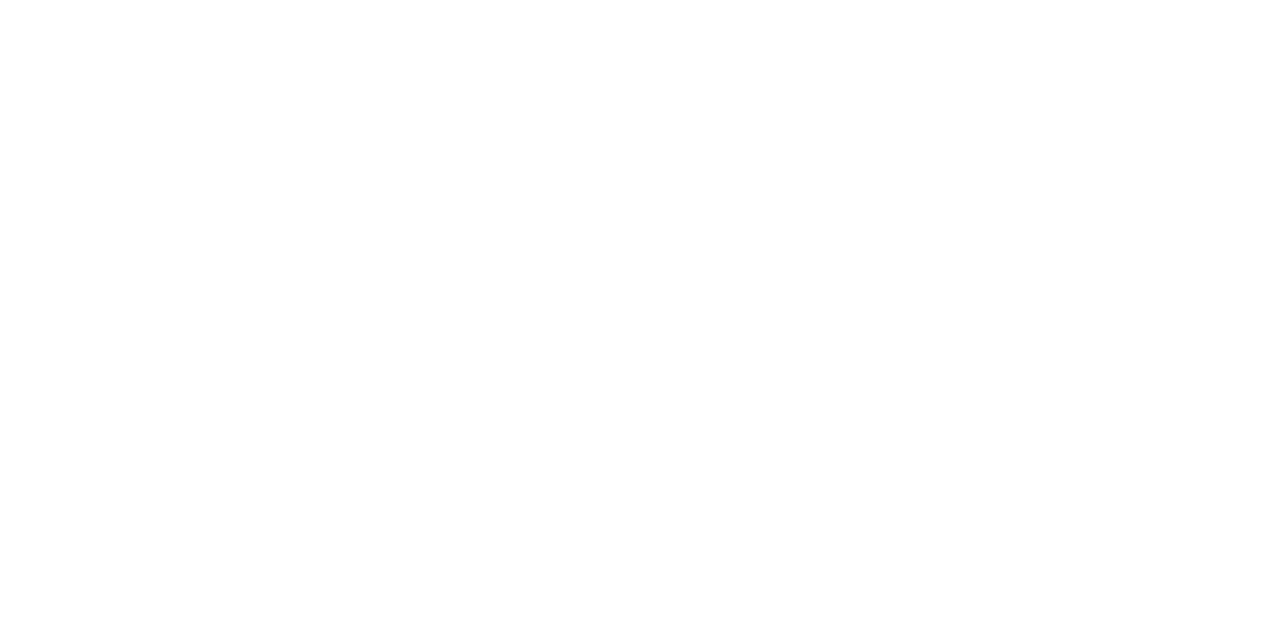
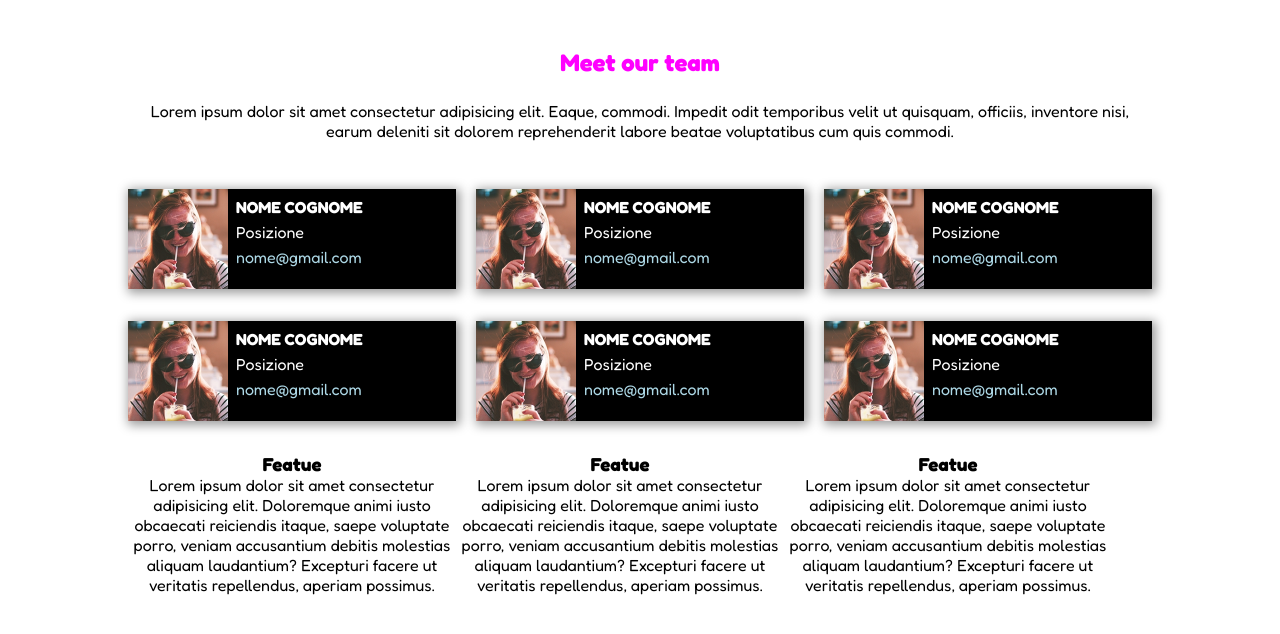
Before and after one commit to olgas-class/css-cards-correzione, a plain HTML site: page index.html in a window 1280 px wide. Drawn offline with Linux system fonts and the light colour scheme.

Commit message:
Add: layout completed

```diff
--- a/css/style.css
+++ b/css/style.css
@@ -0,0 +1,103 @@
+/* RESET */
+* {
+    margin: 0;
+    padding: 0;
+    box-sizing: border-box;
+}
+
+img {
+    max-width: 100%;
+}
+
+/* COMMON */
+body {
+    font-family: 'Fredoka', sans-serif;
+}
+
+/* Layout */
+.container {
+    max-width: 1100px;
+    width: 80%;
+    margin: 0 auto;
+    /* DEBUG */
+    /* background-color: lightcoral; */
+}
+
+/* .row {
+    border: 2px solid blue;
+} */
+
+.col {
+    /* border: 2px solid red; */
+    float: left;
+    width: calc((100% / 3) - (40px / 3));
+    /* padding: 1rem; */
+    /* margin: 0 20px; */
+}
+
+.col.middle {
+    margin: 0 20px;
+}
+
+
+.clearfix::after {
+    content: "";
+    display: table;
+    clear: both;
+}
+
+/* Utilities */
+.py-3 {
+    padding: 3rem 0;
+}
+
+.mb-3 {
+    margin-bottom: 3rem;
+}
+
+.mb-2 {
+    margin-bottom: 2rem;
+}
+
+.text-center {
+    text-align: center;
+}
+
+/* MAIN  */
+.section-title {
+    color: fuchsia;
+    margin-bottom: 1em;
+}
+
+/* Card */
+.card {
+    background-color: black;
+    color: white;
+    box-shadow: 2px 2px 10px 2px rgb(0,0,0,.4);
+}
+
+.card img {
+    width: 100px;
+    float: left;
+}
+
+.card .content {
+    width: calc(100% - 100px);
+    float: left;
+    padding: .5rem;
+}
+
+.card .title {
+    text-transform: uppercase;
+    font-size: 1rem;
+    margin-bottom: .3rem;
+}
+
+.card .position {
+    margin-bottom: .3rem;
+}
+
+.card .email {
+    text-decoration: none;
+    color: lightblue;
+}
--- a/index.html
+++ b/index.html
@@ -16,6 +16,109 @@
     <link rel="stylesheet" href="css/style.css">
 </head>
 <body>
+    <!-- Main -->
+    <main>
+        <div class="container py-3">
+            <section>
+                <h2 class="section-title text-center">Meet our team</h2>
+                <p class="text-center mb-3">Lorem ipsum dolor sit amet consectetur adipisicing elit. Eaque, commodi. Impedit odit temporibus velit ut quisquam, officiis, inventore nisi, earum deleniti sit dolorem reprehenderit labore beatae voluptatibus cum quis commodi.</p>
+
+                <!-- Grid -->
+                <div class="row clearfix">
+                    <div class="col mb-2">
+                        <!-- Card -->
+                        <div class="card clearfix">
+                            <img src="img/female1.png" alt="">
+                            <div class="content">
+                                <h3 class="title">Nome cognome</h3>
+                                <p class="position">Posizione</p>
+                                <a class="email" href="">nome@gmail.com</a>
+                            </div>
+                        </div>
+                        <!-- /Card -->
+                    </div>
+                    <div class="col mb-2 middle">
+                         <!-- Card -->
+                         <div class="card clearfix">
+                            <img src="img/female1.png" alt="">
+                            <div class="content">
+                                <h3 class="title">Nome cognome</h3>
+                                <p class="position">Posizione</p>
+                                <a class="email" href="">nome@gmail.com</a>
+                            </div>
+                        </div>
+                        <!-- /Card -->
+                    </div>
+                    <div class="col mb-2">
+                         <!-- Card -->
+                         <div class="card clearfix">
+                            <img src="img/female1.png" alt="">
+                            <div class="content">
+                                <h3 class="title">Nome cognome</h3>
+                                <p class="position">Posizione</p>
+                                <a class="email" href="">nome@gmail.com</a>
+                            </div>
+                        </div>
+                        <!-- /Card -->
+                    </div>
+                    <div class="col mb-2">
+                        <!-- Card -->
+                        <div class="card clearfix">
+                            <img src="img/female1.png" alt="">
+                            <div class="content">
+                                <h3 class="title">Nome cognome</h3>
+                                <p class="position">Posizione</p>
+                                <a class="email" href="">nome@gmail.com</a>
+                            </div>
+                        </div>
+                        <!-- /Card -->
+                    </div>
+                    <div class="col mb-2 middle">
+                        <!-- Card -->
+                        <div class="card clearfix">
+                            <img src="img/female1.png" alt="">
+                            <div class="content">
+                                <h3 class="title">Nome cognome</h3>
+                                <p class="position">Posizione</p>
+                                <a class="email" href="">nome@gmail.com</a>
+                            </div>
+                        </div>
+                        <!-- /Card -->
+                    </div>
+                    <div class="col mb-2">
+                        <!-- Card -->
+                        <div class="card clearfix">
+                            <img src="img/female1.png" alt="">
+                            <div class="content">
+                                <h3 class="title">Nome cognome</h3>
+                                <p class="position">Posizione</p>
+                                <a class="email" href="">nome@gmail.com</a>
+                            </div>
+                        </div>
+                        <!-- /Card -->
+                    </div>
+                </div>
+                <!-- /Grid -->
+
+                <div class="row">
+                    <div class="col">
+                        <h3 class="text-center">Featue</h3>
+                        <p class="text-center">Lorem ipsum dolor sit amet consectetur adipisicing elit. Doloremque animi iusto obcaecati reiciendis itaque, saepe voluptate porro, veniam accusantium debitis molestias aliquam laudantium? Excepturi facere ut veritatis repellendus, aperiam possimus.</p>
+                    </div>
+                    <div class="col">
+                        <h3 class="text-center">Featue</h3>
+                        <p class="text-center">Lorem ipsum dolor sit amet consectetur adipisicing elit. Doloremque animi iusto obcaecati reiciendis itaque, saepe voluptate porro, veniam accusantium debitis molestias aliquam laudantium? Excepturi facere ut veritatis repellendus, aperiam possimus.</p>
+                    </div>
+                    <div class="col">
+                        <h3 class="text-center">Featue</h3>
+                        <p class="text-center">Lorem ipsum dolor sit amet consectetur adipisicing elit. Doloremque animi iusto obcaecati reiciendis itaque, saepe voluptate porro, veniam accusantium debitis molestias aliquam laudantium? Excepturi facere ut veritatis repellendus, aperiam possimus.</p>
+                    </div>
+                </div>
+
+            </section>
+        </div>
+    </main>
+    <!-- /Main -->
 
 </body>
 </html>
```
